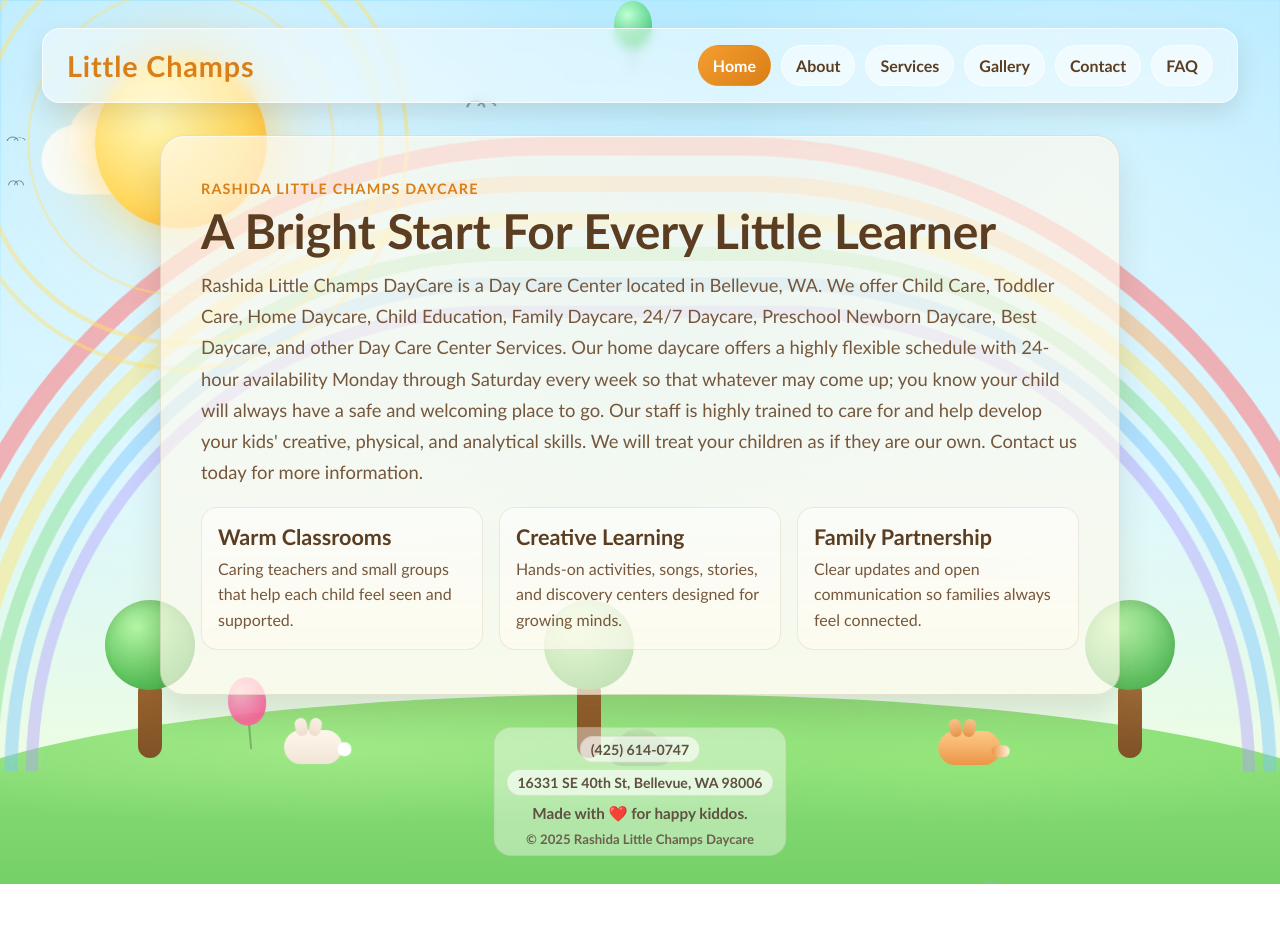
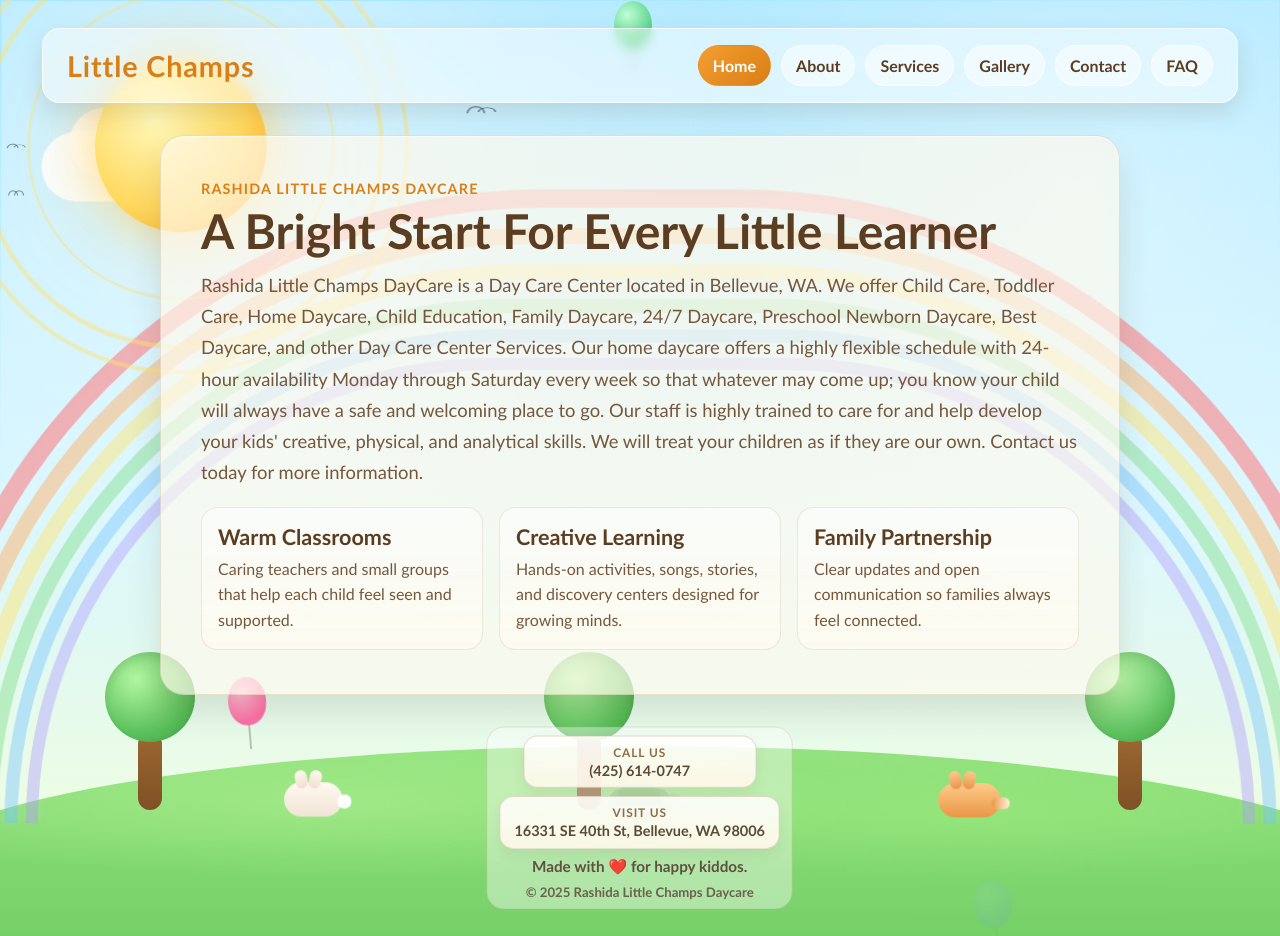
Before and after one commit to mz9201ju/RashidaLittleChampsDayCare, a React (Vite) app: page / in a window 1280 px wide. Before the commit the page ends 884 px from the top, so only its background shows below. Built offline with nearby package versions, Linux system fonts and the light colour scheme.

Commit message:
updated footer

```diff
--- a/src/website/SiteLayout.jsx
+++ b/src/website/SiteLayout.jsx
@@ -101,8 +101,9 @@ export default function SiteLayout() {
       <footer className="site-footer">
         <div className="site-footer-contact">
           {phoneEntry ? (
-            <a className="site-footer-contact-link" href={phoneEntry.href}>
-              {phoneEntry.value}
+            <a className="site-footer-contact-link" href={phoneEntry.href} aria-label={`Call us at ${phoneEntry.value}`}>
+              <span className="site-footer-contact-label">Call Us</span>
+              <span className="site-footer-contact-value">{phoneEntry.value}</span>
             </a>
           ) : null}
           {addressEntry ? (
@@ -111,8 +112,10 @@ export default function SiteLayout() {
               href={addressEntry.href}
               target="_blank"
               rel="noopener noreferrer"
+              aria-label="Open our daycare address in Google Maps"
             >
-              {addressEntry.value}
+              <span className="site-footer-contact-label">Visit Us</span>
+              <span className="site-footer-contact-value">{addressEntry.value}</span>
             </a>
           ) : null}
         </div>
--- a/src/website/styles/base.css
+++ b/src/website/styles/base.css
@@ -729,9 +729,14 @@ body {
   gap: 10px;
 }
 
+.contact-item-yelp h2 {
+  text-align: center;
+}
+
 .contact-platform-icons {
   display: flex;
   align-items: center;
+  justify-content: center;
   gap: 10px;
 }
 
@@ -739,12 +744,18 @@ body {
   display: inline-flex;
   align-items: center;
   justify-content: center;
-  width: 42px;
-  height: 42px;
+  width: 46px;
+  height: 46px;
   border-radius: 999px;
   background: rgba(255, 255, 255, 0.75);
   border: 1px solid rgba(124, 88, 41, 0.2);
   text-decoration: none;
+}
+
+.contact-platform-icon img {
+  width: 28px;
+  height: 28px;
+  animation: platformIconSpin 4s linear infinite;
 }
 
 .contact-platform-icon:hover {
@@ -829,6 +840,11 @@ body {
   width: min(1180px, 96vw);
 }
 
+.gallery-lightbox-inner picture {
+  display: flex;
+  justify-content: center;
+}
+
 .gallery-lightbox-image {
   width: auto;
   max-width: min(88vw, 1100px);
@@ -909,23 +925,49 @@ body {
   display: flex;
   flex-direction: column;
   align-items: center;
-  gap: 6px;
+  gap: 8px;
 }
 
 .site-footer-contact-link {
   color: #5f503f;
   text-decoration: none;
-  font-size: 0.88rem;
-  font-weight: 600;
-  background: rgba(255, 255, 255, 0.62);
-  border: 1px solid rgba(124, 88, 41, 0.14);
-  border-radius: 999px;
-  padding: 4px 10px;
+  display: grid;
+  justify-items: center;
+  gap: 2px;
+  min-width: 232px;
+  background: linear-gradient(180deg, rgba(255, 255, 255, 0.88), rgba(255, 248, 233, 0.92));
+  border: 1px solid rgba(124, 88, 41, 0.2);
+  border-radius: 14px;
+  padding: 8px 14px;
+  box-shadow: 0 6px 14px rgba(77, 48, 14, 0.08);
+  transition: transform 0.18s ease, box-shadow 0.18s ease, background 0.18s ease;
 }
 
 .site-footer-contact-link:hover {
-  text-decoration: underline;
-  text-underline-offset: 3px;
+  transform: translateY(-1px);
+  box-shadow: 0 9px 18px rgba(77, 48, 14, 0.14);
+  background: linear-gradient(180deg, rgba(255, 255, 255, 0.94), rgba(255, 241, 214, 0.95));
+}
+
+.site-footer-contact-link:focus-visible {
+  outline: 2px solid rgba(255, 167, 38, 0.85);
+  outline-offset: 2px;
+}
+
+.site-footer-contact-label {
+  font-size: 0.74rem;
+  font-weight: 800;
+  letter-spacing: 0.08em;
+  color: #8f6e46;
+  text-transform: uppercase;
+}
+
+.site-footer-contact-value {
+  font-size: 0.9rem;
+  font-weight: 700;
+  color: #5a4a38;
+  line-height: 1.2;
+  text-align: center;
 }
 
 .site-footer-copy {
@@ -1175,6 +1217,15 @@ body {
   }
 }
 
+@keyframes platformIconSpin {
+  from {
+    transform: rotate(0deg);
+  }
+  to {
+    transform: rotate(360deg);
+  }
+}
+
 @media (prefers-reduced-motion: reduce) {
   .scene-motion,
   .bg-gradient,
@@ -1189,7 +1240,8 @@ body {
   .bg-balloon,
   .bg-wave,
   .bg-tree,
-  .bg-animal {
+  .bg-animal,
+  .contact-platform-icon img {
     animation: none;
   }
 
--- a/src/website/styles/mobile.css
+++ b/src/website/styles/mobile.css
@@ -197,6 +197,9 @@
   }
 
   .site-footer-contact-link {
+    min-width: 0;
+    width: 100%;
+    padding: 8px 10px;
     text-align: center;
   }
 }
```
